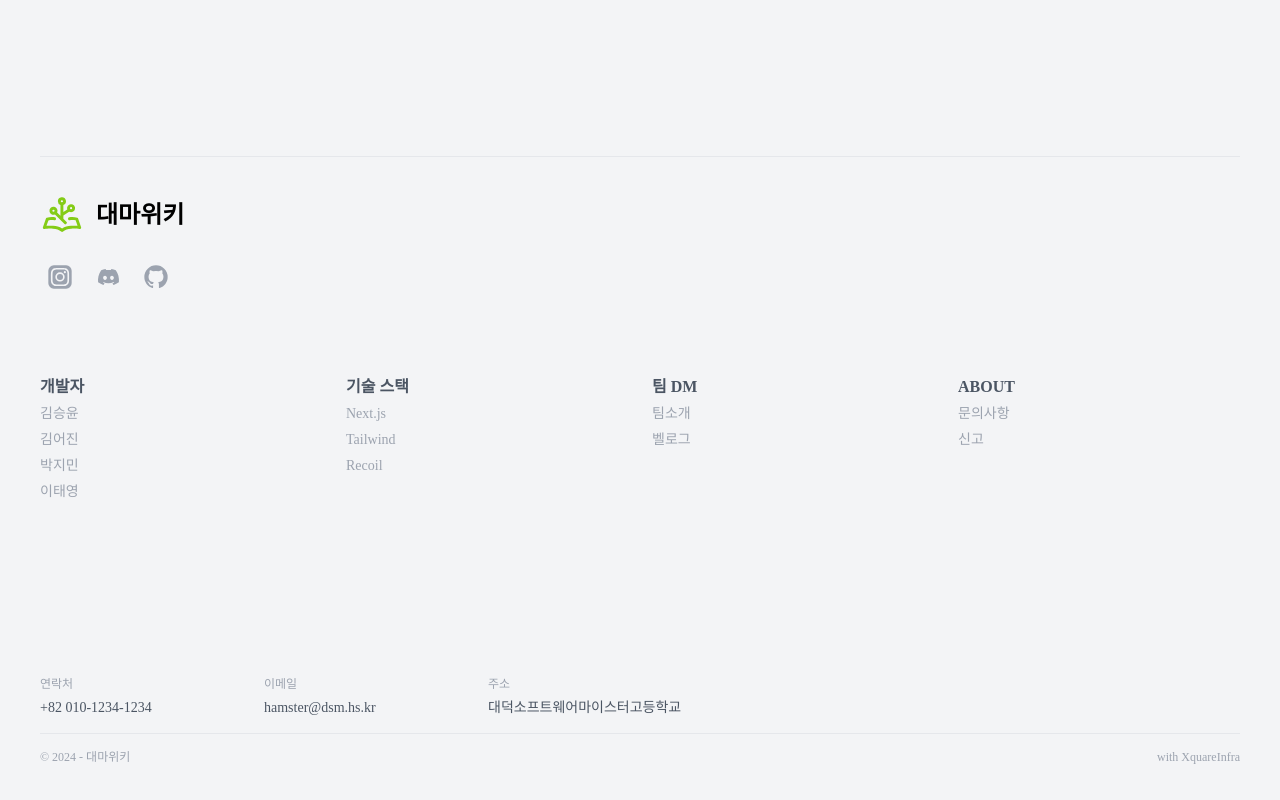
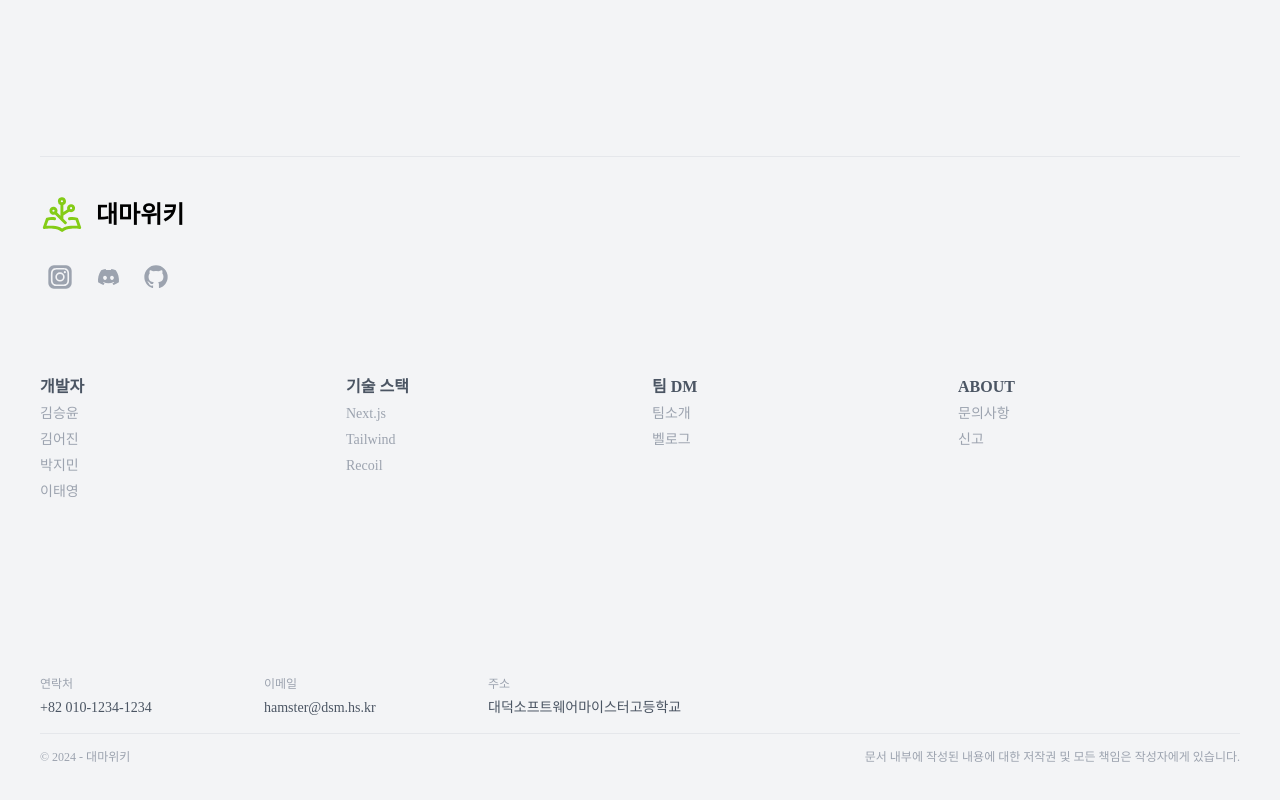
Before and after one commit to Daemawiki/Claudia, a Next.js app: page / in a window 1280 px wide. Shown: the part 2244-3044 px from the top of the page. Built offline with nearby package versions, Linux system fonts and the light colour scheme.

Commit message:
chore :: 푸터에 주의사항 명시

```diff
--- a/src/components/footer.tsx
+++ b/src/components/footer.tsx
@@ -72,7 +72,10 @@ export const Footer = () => {
           </div>
           <div className="w-full justify-between flex">
             <p className="text-medium12 text-gray400">© 2024 - 대마위키</p>
-            <p className="text-medium12 text-gray400">with XquareInfra</p>
+            <p className="text-medium12 text-gray400">
+              문서 내부에 작성된 내용에 대한 저작권 및 모든 책임은 작성자에게
+              있습니다.
+            </p>
           </div>
         </div>
       </div>
```
